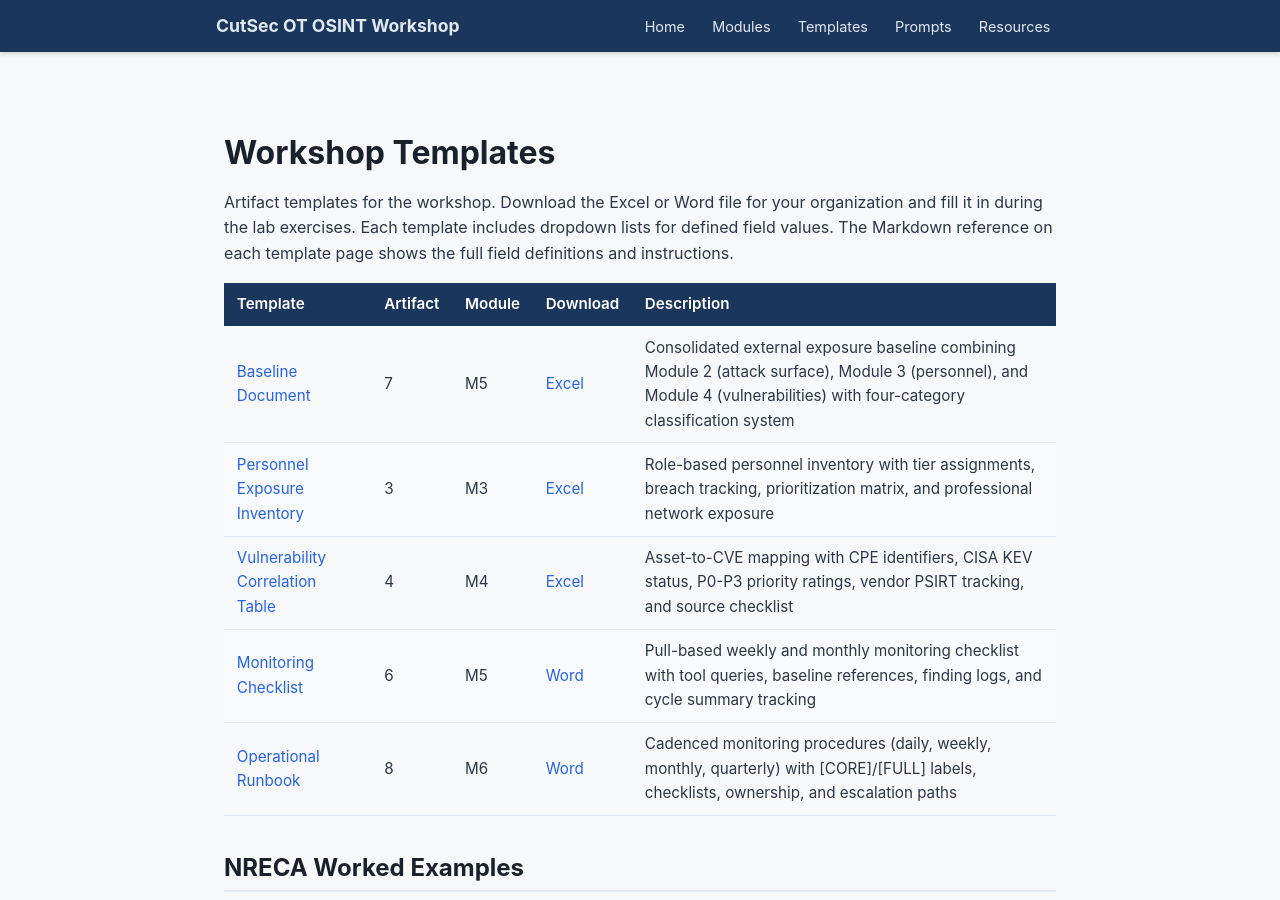
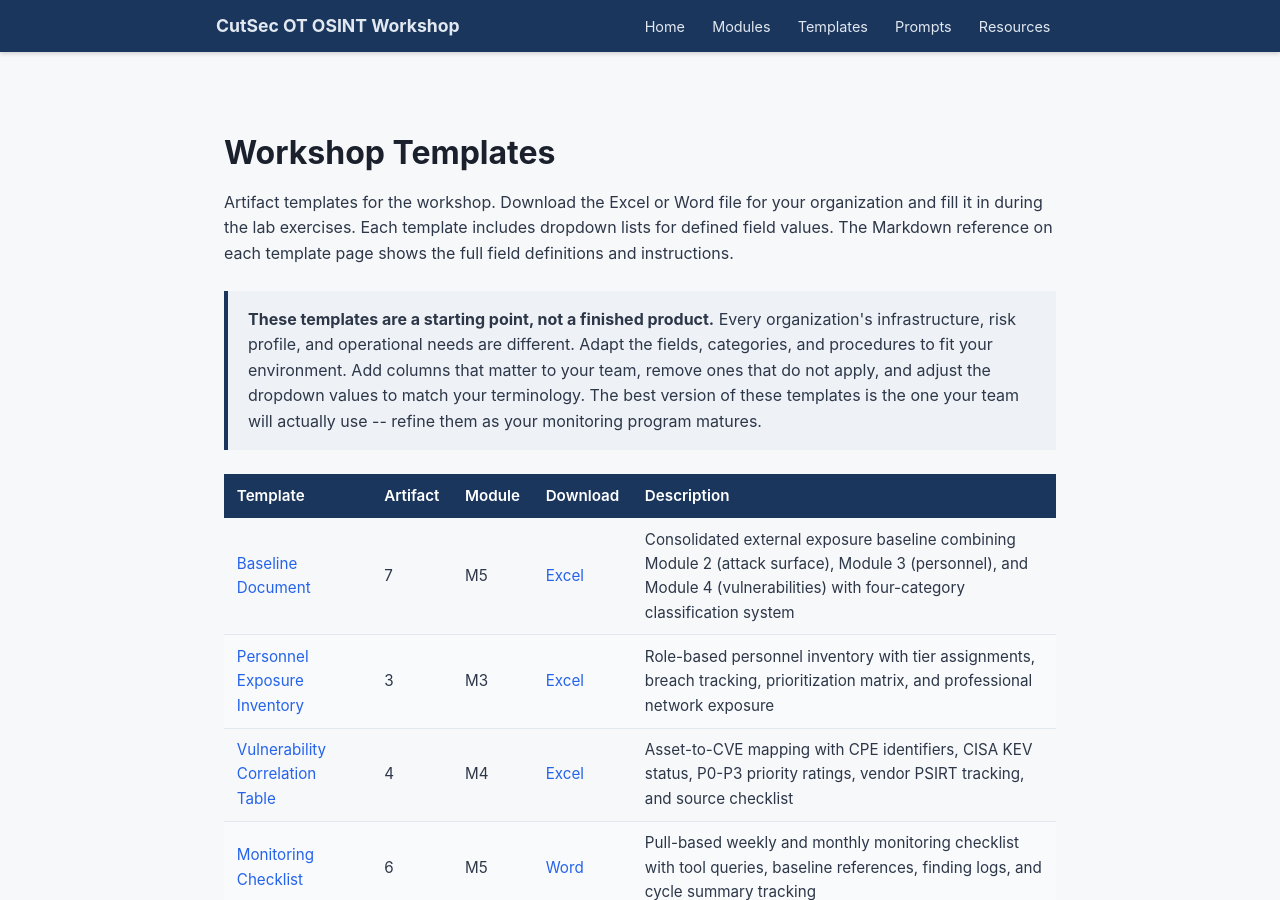
Before and after one commit to cutaway-security/ot-osint-program-workshop, a Jekyll site: the page built from templates/index.html, in a window 1280 px wide and 900 px high. Built offline with Jekyll 4.4.1, drawn with Linux system fonts in a browser that asks for light colours.

Commit message:
Add template note

```diff
--- a/templates/index.html
+++ b/templates/index.html
@@ -6,6 +6,10 @@ title: Templates
 <h1>Workshop Templates</h1>
 
 <p>Artifact templates for the workshop. Download the Excel or Word file for your organization and fill it in during the lab exercises. Each template includes dropdown lists for defined field values. The Markdown reference on each template page shows the full field definitions and instructions.</p>
+
+<div class="info-callout">
+  <p><strong>These templates are a starting point, not a finished product.</strong> Every organization's infrastructure, risk profile, and operational needs are different. Adapt the fields, categories, and procedures to fit your environment. Add columns that matter to your team, remove ones that do not apply, and adjust the dropdown values to match your terminology. The best version of these templates is the one your team will actually use -- refine them as your monitoring program matures.</p>
+</div>
 
 <table>
   <thead>
```
